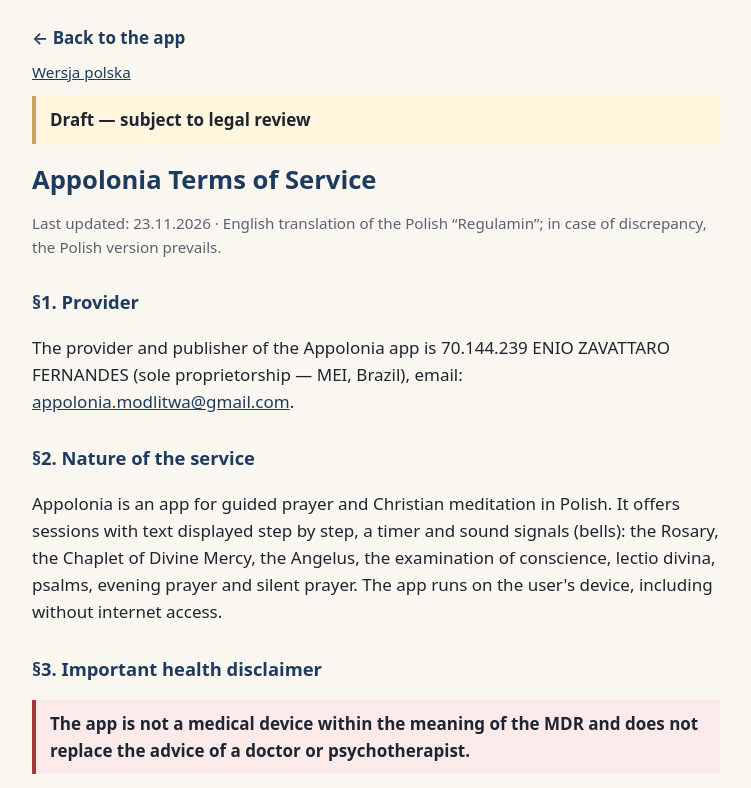
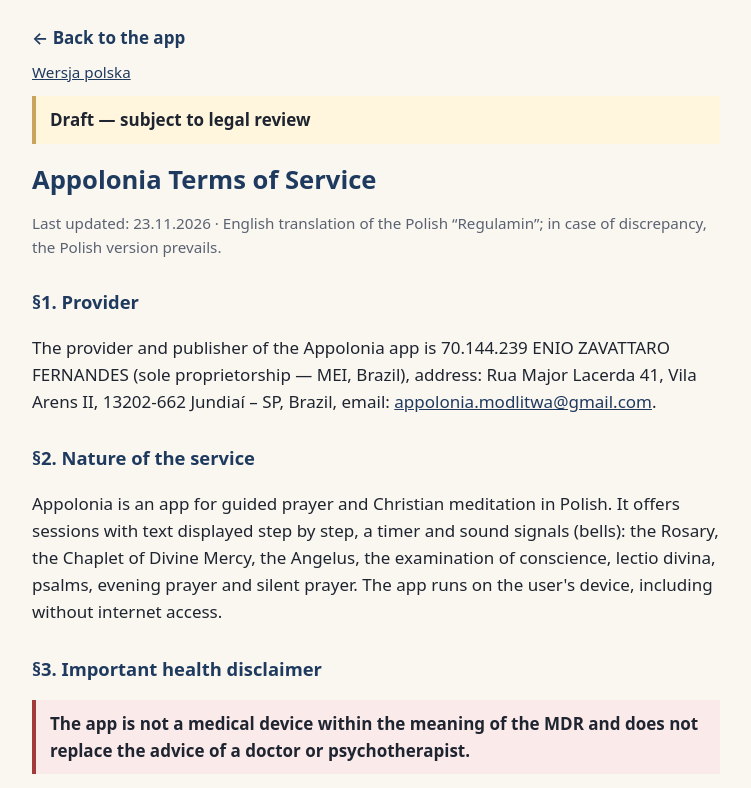
Before and after one commit to zavattaro/appolonia, a plain HTML site: page legal/en/terms.html in a window 1280 px wide. Shown: the top 788 px of the page, without its empty margins (264-1015 px from the left). Drawn offline with Linux system fonts and the light colour scheme.

Commit message:
Add files via upload

```diff
--- a/legal/en/terms.html
+++ b/legal/en/terms.html
@@ -33,7 +33,7 @@
   <p class="meta">Last updated: 23.11.2026 · English translation of the Polish “Regulamin”; in case of discrepancy, the Polish version prevails.</p>
 
   <h2>§1. Provider</h2>
-  <p>The provider and publisher of the Appolonia app is 70.144.239 ENIO ZAVATTARO FERNANDES (sole proprietorship — MEI, Brazil), email: <a href="mailto:appolonia.modlitwa@gmail.com">appolonia.modlitwa@gmail.com</a>.</p>
+  <p>The provider and publisher of the Appolonia app is 70.144.239 ENIO ZAVATTARO FERNANDES (sole proprietorship — MEI, Brazil), address: Rua Major Lacerda 41, Vila Arens II, 13202-662 Jundiaí – SP, Brazil, email: <a href="mailto:appolonia.modlitwa@gmail.com">appolonia.modlitwa@gmail.com</a>.</p>
 
   <h2>§2. Nature of the service</h2>
   <p>Appolonia is an app for guided prayer and Christian meditation in Polish. It offers sessions with text displayed step by step, a timer and sound signals (bells): the Rosary, the Chaplet of Divine Mercy, the Angelus, the examination of conscience, lectio divina, psalms, evening prayer and silent prayer. The app runs on the user's device, including without internet access.</p>
@@ -82,7 +82,7 @@
   <p>We will inform users of changes to these Terms in the app with reasonable advance notice. These Terms are governed by <strong>Polish law</strong>. This does not deprive the consumer of the protection afforded by mandatory provisions of the law of the country of their habitual residence. Disputes are resolved by the court having jurisdiction under general rules.</p>
 
   <h2>§13. Contact</h2>
-  <p>70.144.239 ENIO ZAVATTARO FERNANDES (sole proprietorship — MEI, Brazil), email: <a href="mailto:appolonia.modlitwa@gmail.com">appolonia.modlitwa@gmail.com</a></p>
+  <p>70.144.239 ENIO ZAVATTARO FERNANDES (sole proprietorship — MEI, Brazil), address: Rua Major Lacerda 41, Vila Arens II, 13202-662 Jundiaí – SP, Brazil, email: <a href="mailto:appolonia.modlitwa@gmail.com">appolonia.modlitwa@gmail.com</a></p>
 
   <p><a class="back" href="../../index.html#/settings">← Back to the app</a></p>
 </main>
```
Also changed, not shown: legal/en/privacy.html (+2 -2 lines), legal/en/refund.html (+2 -2 lines).
